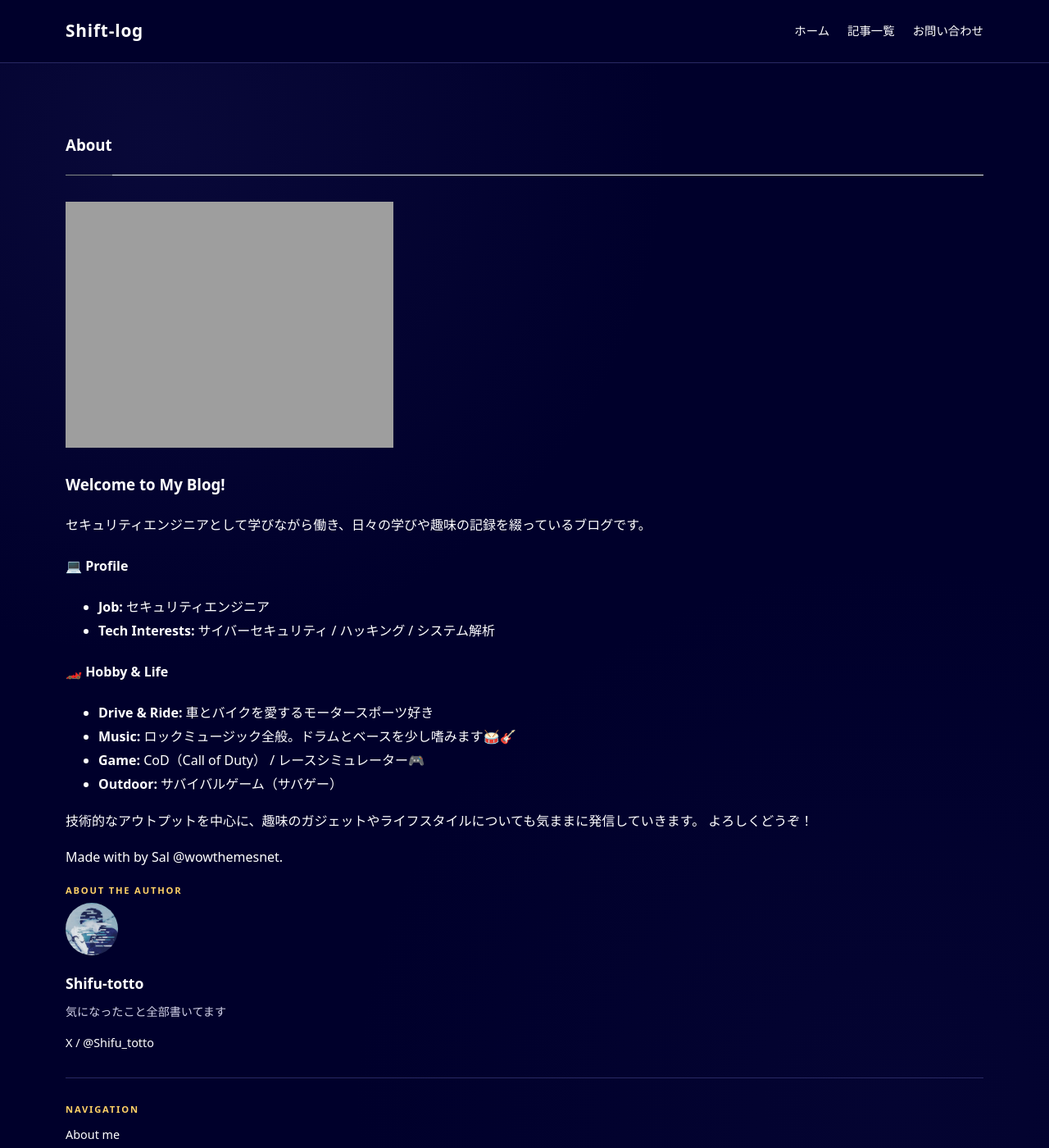
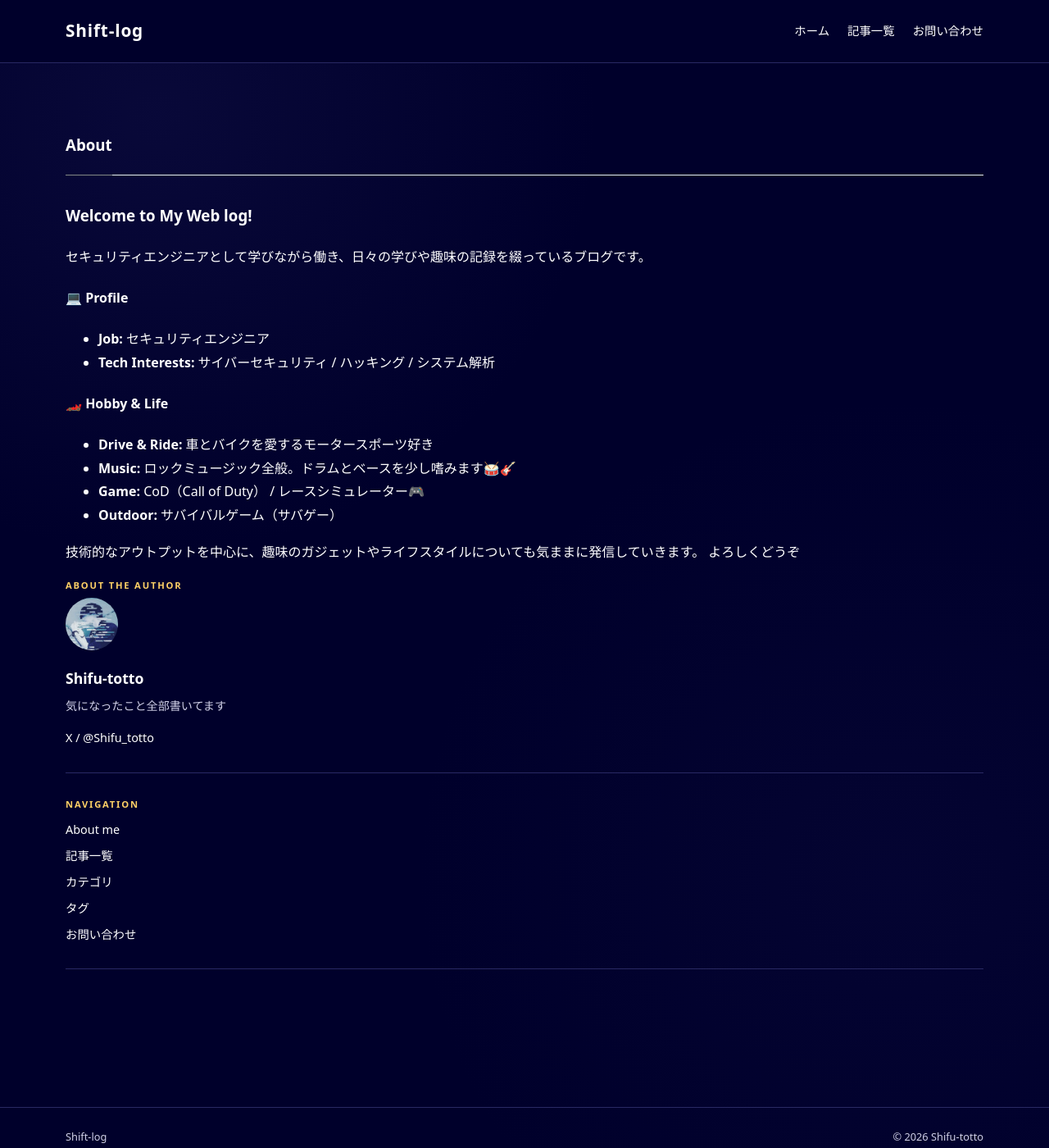
Before and after one commit to shifu-totto/shift-log, a Jekyll site: the page built from _pages/about.md, in a window 1280 px wide and 1400 px high. Shown: the whole window at 82% size. Built offline with Jekyll 4.4.1, drawn with Linux system fonts in a browser that asks for light colours; comment, search, counter and statistics services are not loaded.

Commit message:
fix about.md

```diff
--- a/_config.yml
+++ b/_config.yml
@@ -3,7 +3,7 @@ name: 'Shift-log'
 description: '技術とゲームと雑記'
 logo: 'assets/images/logo.png'
 favicon: 'assets/images/favicon.ico'
-url: 'https://github.com/shifu-totto/shift-log'
+url: 'https://shifu-totto.github.io'
 baseurl: '/shift-log'
 disqus: ''
 email: 'wowthemesnet@gmail.com'
@@ -18,7 +18,6 @@ authors:
       avatar:         /assets/images/avatar1.jpg
       bio:            "気になったこと全部書いてます"
       twitter:        https://x.com/Shifu_totto
-      Twitch:         https://www.twitch.tv/shifu_totto
 
 # Defaults
 defaults:
--- a/_pages/about.md
+++ b/_pages/about.md
@@ -2,10 +2,9 @@
 title: "About"
 layout: page-sidebar
 permalink: "/about.html"
-image: "/assets/images/screenshot.jpg"
 comments: true
 ---
-### Welcome to My Blog!
+### Welcome to My Web log!
 
 セキュリティエンジニアとして学びながら働き、日々の学びや趣味の記録を綴っているブログです。
 
@@ -20,6 +19,4 @@ comments: true
 * **Outdoor:** サバイバルゲーム（サバゲー）
 
 技術的なアウトプットを中心に、趣味のガジェットやライフスタイルについても気ままに発信していきます。
-よろしくどうぞ！
-
-Made with <i class="fa fa-heart text-danger"></i> by Sal [@wowthemesnet](https://www.wowthemes.net/category/free-themes-templates/).
+よろしくどうぞ
```
